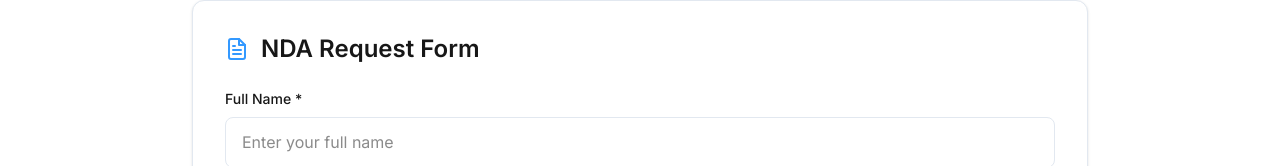
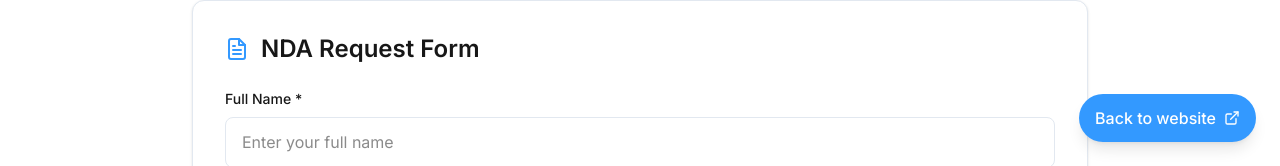
Before and after one commit to AGV-Protocol/investor-portal, a Next.js app: page /en/nda in a window 1280 px wide. Shown: the part 634-800 px from the top of the page. Built offline with nearby package versions, Linux system fonts and the light colour scheme; no server answers.

Commit message:
Add BackToWebsiteButton component to Layout for improved navigation

```diff
--- /dev/null
+++ b/src/components/BackToWebsiteButton.tsx
@@ -0,0 +1,24 @@
+'use client';
+
+import React from 'react';
+import { motion } from 'framer-motion';
+import { ExternalLink } from 'lucide-react';
+
+export default function BackToWebsiteButton() {
+  return (
+    <motion.a
+      href="https://www.agvprotocol.org/en/landing"
+      target="_blank"
+      rel="noopener noreferrer"
+      className="fixed bottom-6 right-6 z-50 flex items-center gap-2 bg-primary text-white px-4 py-3 rounded-full shadow-lg hover:shadow-xl transition-all duration-200 font-medium text-sm sm:text-base"
+      whileHover={{ scale: 1.05 }}
+      whileTap={{ scale: 0.95 }}
+      initial={{ opacity: 0, y: 20 }}
+      animate={{ opacity: 1, y: 0 }}
+      transition={{ duration: 0.3, delay: 0.5 }}
+    >
+      <span>Back to website</span>
+      <ExternalLink className="w-4 h-4" />
+    </motion.a>
+  );
+}
--- a/src/components/Layout.tsx
+++ b/src/components/Layout.tsx
@@ -2,6 +2,7 @@ import React from 'react';
 import { motion } from 'framer-motion';
 import Navbar from './Navbar';
 import Footer from './Footer';
+import BackToWebsiteButton from './BackToWebsiteButton';
 
 interface LayoutProps {
   children: React.ReactNode;
@@ -22,6 +23,7 @@ export default function Layout({ children, className = '' }: LayoutProps) {
         {children}
       </motion.main>
       <Footer />
+      <BackToWebsiteButton />
     </div>
   );
 }
```
